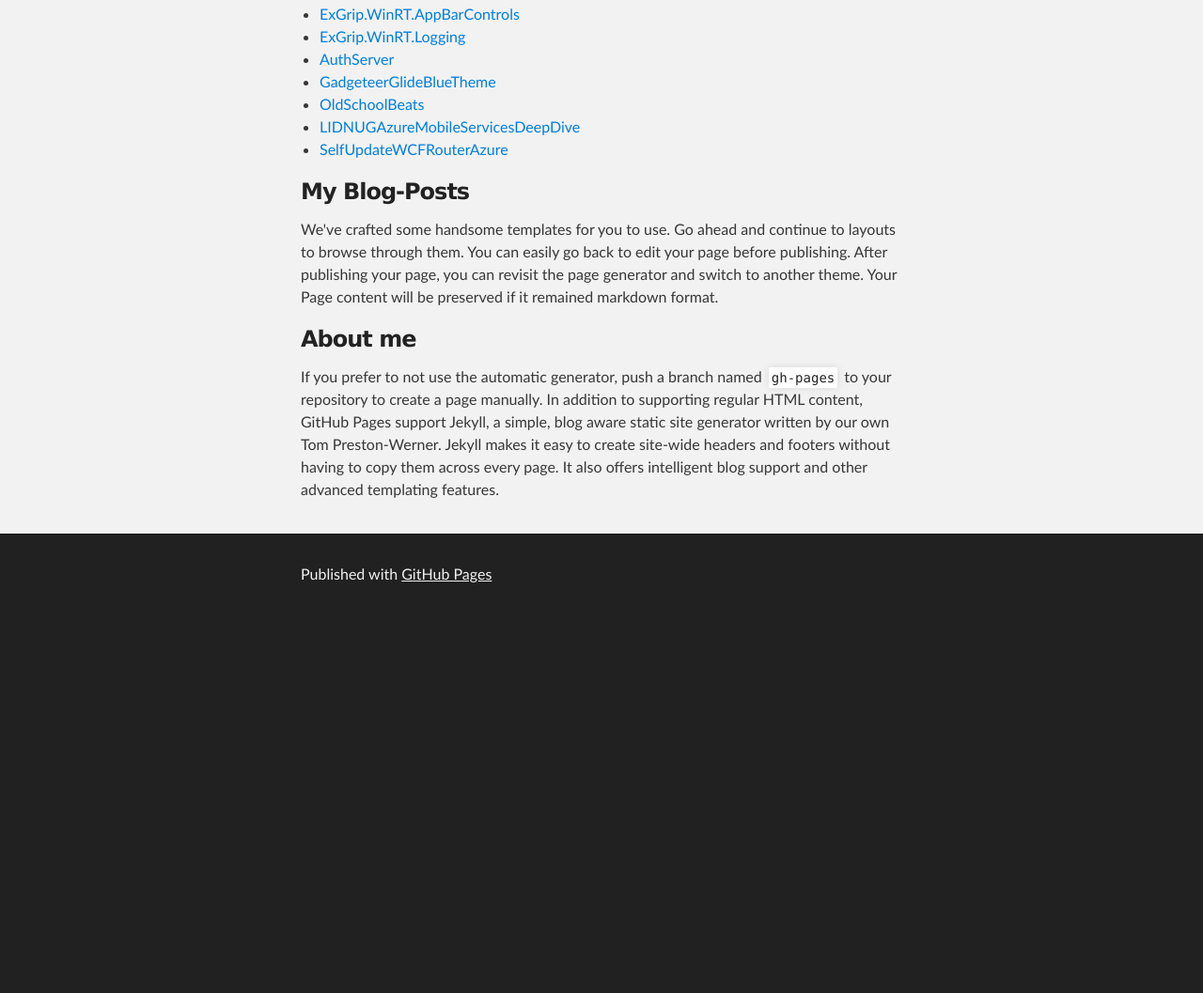
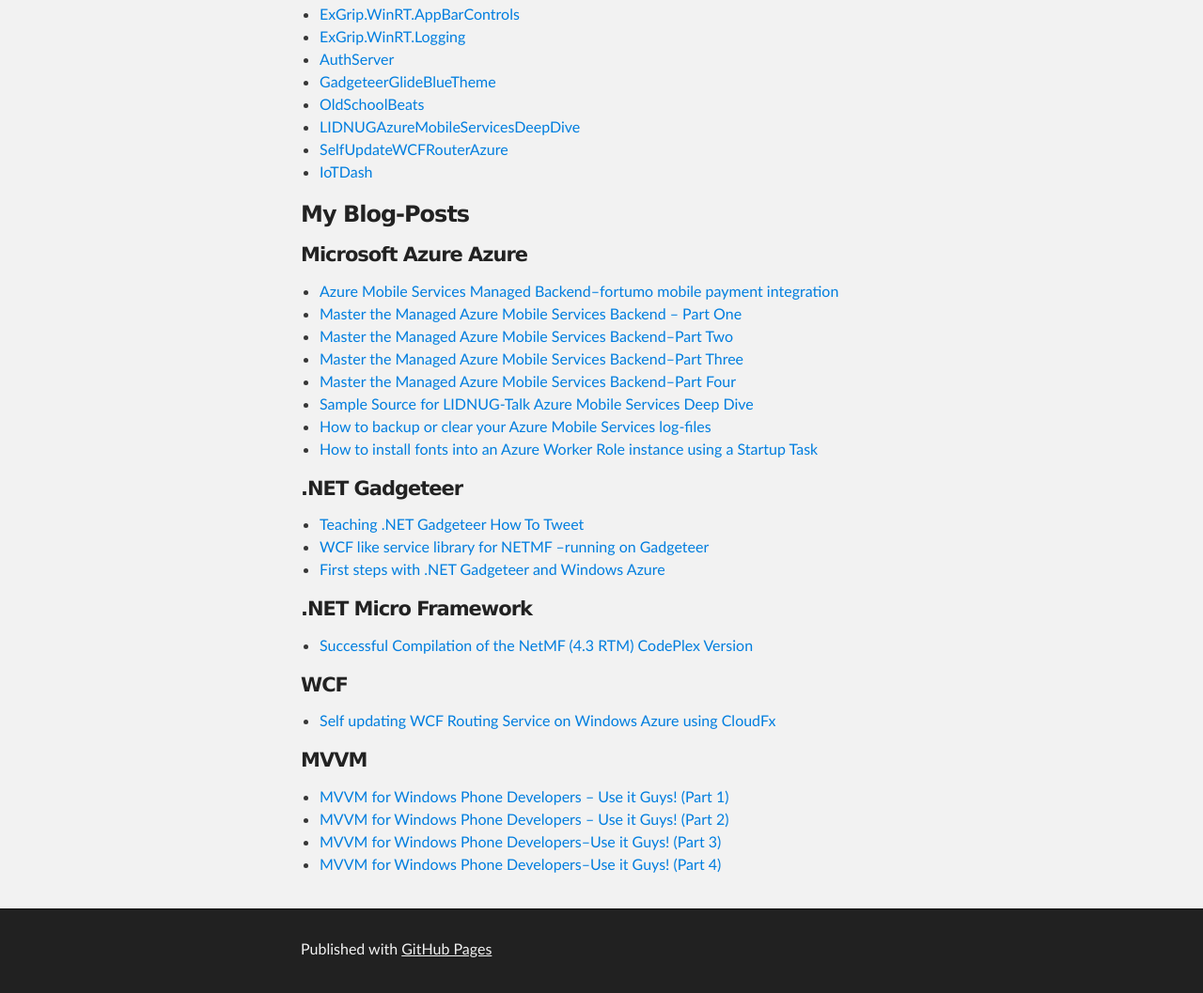
Before and after one commit to Injac/awsomedevisgner, a plain HTML site: page index.html in a window 1280 px wide. Shown: the part 475-1532 px from the top of the page at 94% size. Before the commit the page ends 1133 px from the top, so only its background shows below. Drawn offline with Linux system fonts and the light colour scheme.

Commit message:
Added blog-posts etc.

```diff
--- a/index.html
+++ b/index.html
@@ -36,22 +36,54 @@
       <li><a href="https://github.com/Injac/OldSchoolBeats">OldSchoolBeats</a></li>
       <li><a href="https://github.com/Injac/LIDNUGAzureMobileServicesDeepDive">LIDNUGAzureMobileServicesDeepDive</a></li>
       <li><a href="https://github.com/Injac/SelfUpdateWCFRouterAzure">SelfUpdateWCFRouterAzure</a></li>
+      <li><a href="https://bitbucket.org/awsomedevsigner/iotdash/">IoTDash</a></li>
 </ul>
 
 <h3>
 <a id="designer-templates" class="anchor" href="#designer-templates" aria-hidden="true"><span class="octicon octicon-link"></span></a>My Blog-Posts</h3>
 
-<p>We've crafted some handsome templates for you to use. Go ahead and continue to layouts to browse through them. You can easily go back to edit your page before publishing. After publishing your page, you can revisit the page generator and switch to another theme. Your Page content will be preserved if it remained markdown format.</p>
+<h4>Microsoft Azure Azure</h4>
 
-<h3>
-<a id="rather-drive-stick" class="anchor" href="#rather-drive-stick" aria-hidden="true"><span class="octicon octicon-link"></span></a>About me</h3>
+<ul>
+  <li><a href="http://www.awsomedevsigner.com/2014/09/25/azure-mobile-services-managed-backendfortumo-mobile-payment-integration/">Azure Mobile Services Managed Backend–fortumo mobile payment integration</a></li>
+  <li><a href="http://www.awsomedevsigner.com/2014/05/29/master-the-managed-azure-mobile-services-backend-part-one/">Master the Managed Azure Mobile Services Backend – Part One</a></li>
+  <li><a href="http://www.awsomedevsigner.com/2014/06/04/master-the-managed-azure-mobile-services-backendpart-two/">Master the Managed Azure Mobile Services Backend–Part Two</a></li>
+  <li><a href="http://www.awsomedevsigner.com/2014/06/23/master-the-managed-azure-mobile-services-backendpart-three/">Master the Managed Azure Mobile Services Backend–Part Three</a></li>
+  <li><a href="http://www.awsomedevsigner.com/2014/08/19/master-the-managed-azure-mobile-services-backendpart-four/">Master the Managed Azure Mobile Services Backend–Part Four</a></li>
+  <li><a href="http://www.awsomedevsigner.com/2014/08/14/sample-source-for-lidnug-talk-azure-mobile-services-deep-dive/">Sample Source for LIDNUG-Talk Azure Mobile Services Deep Dive</a></li>
+  <li><a href="http://www.awsomedevsigner.com/2014/06/06/how-to-backup-or-clear-your-azure-mobile-services-log-files/">How to backup or clear your Azure Mobile Services log-files</a></li>
+  <li><a href="http://www.awsomedevsigner.com/2013/11/05/how-to-install-fonts-into-an-azure-worker-role-instance-using-a-startup-task/">How to install fonts into an Azure Worker Role instance using a Startup Task</a></li>
+</ul>
 
-<p>If you prefer to not use the automatic generator, push a branch named <code>gh-pages</code> to your repository to create a page manually. In addition to supporting regular HTML content, GitHub Pages support Jekyll, a simple, blog aware static site generator written by our own Tom Preston-Werner. Jekyll makes it easy to create site-wide headers and footers without having to copy them across every page. It also offers intelligent blog support and other advanced templating features.</p>
+<h4>.NET Gadgeteer</h4>
+<ul>
+  <li><a href="http://www.awsomedevsigner.com/2014/12/24/teaching-net-gadgeteer-how-to-tweet/">Teaching .NET Gadgeteer How To Tweet</a></li>
+   <li><a href="http://www.awsomedevsigner.com/2014/11/24/wcf-like-service-library-for-netmf-running-on-gadgeteer/">WCF like service library for NETMF –running on Gadgeteer</a></li>
+   <li><a href="http://www.awsomedevsigner.com/2014/01/25/first-steps-with-net-gadgeteer-and-windows-azure/">First steps with .NET Gadgeteer and Windows Azure</a></li>
 
-<h3>
+</ul>
+<h4>.NET Micro Framework</h4>
+<ul>
+  <li><a href="http://www.awsomedevsigner.com/2015/01/04/successful-compilation-of-the-netmf-4-3-rtm-codeplex-version/">Successful Compilation of the NetMF (4.3 RTM) CodePlex Version</a></li>
+</ul>
+<h4>WCF</h4>
+
+<ul>
+
+  <li><a href="http://www.awsomedevsigner.com/2013/08/31/self-updating-wcf-routing-service-windows-azure-using-cloudfx/">Self updating WCF Routing Service on Windows Azure using CloudFx</a></li>
+</ul>
+
+<h4>MVVM</h4>
+
+<ul>
+  <li><a href="http://www.awsomedevsigner.com/2013/02/12/mvvm-for-windows-phone-developers-use-it-guys-part-1/">MVVM for Windows Phone Developers – Use it Guys! (Part 1)</a></li>
+  <li><a href="http://www.awsomedevsigner.com/2013/02/16/mvvm-for-windows-phone-developers-use-it-guys-part-2/">MVVM for Windows Phone Developers – Use it Guys! (Part 2)</a></li>
+  <li><a href="http://www.awsomedevsigner.com/2013/03/01/mvvm-for-windows-phone-developers-use-it-guys-part-3/">MVVM for Windows Phone Developers–Use it Guys! (Part 3)</a></li>
+  <li><a href="http://www.awsomedevsigner.com/2013/12/29/mvvm-for-windows-phone-developersuse-it-guys-part-4/">MVVM for Windows Phone Developers–Use it Guys! (Part 4)</a></li>
+
+</ul>
 
 
-<h3>
 
     </div>
 
```
